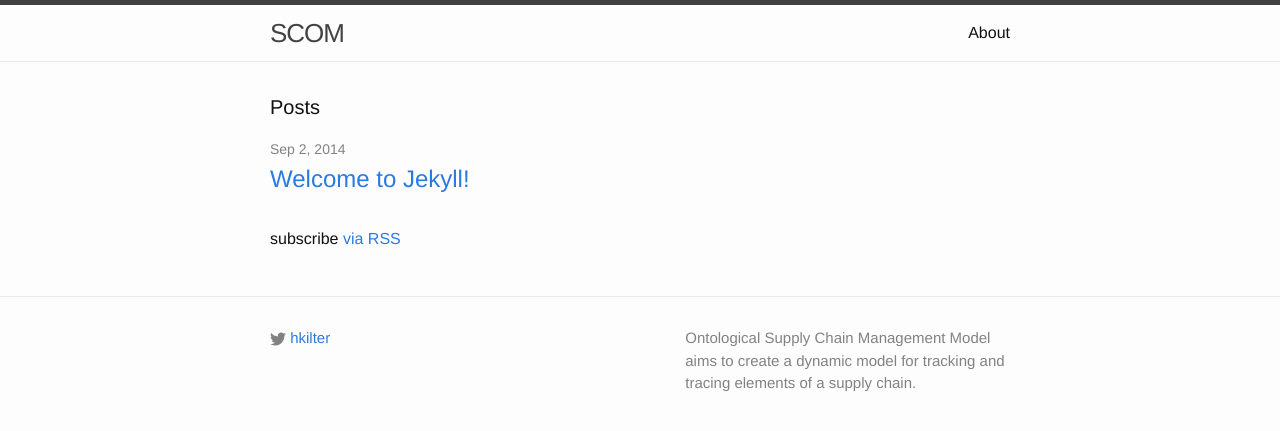
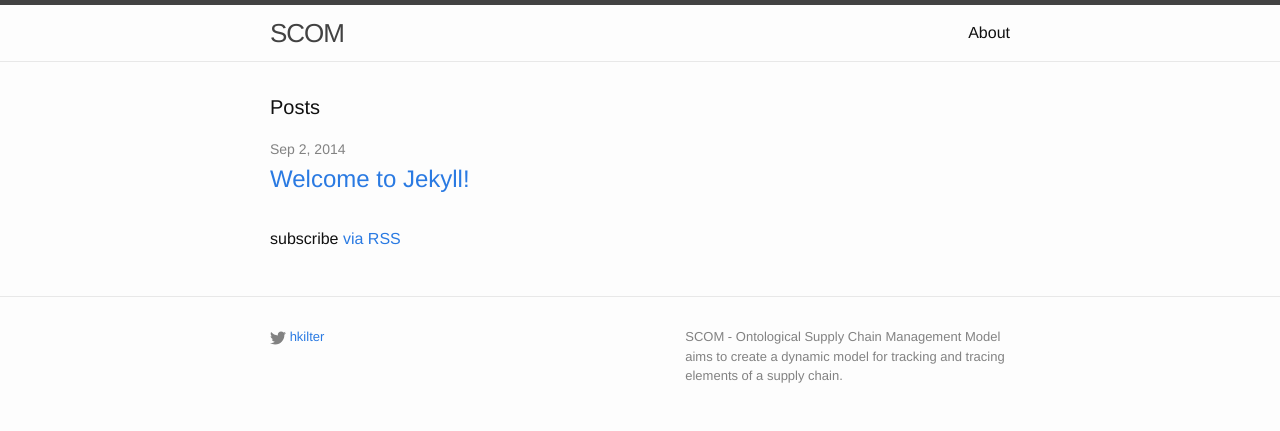
Before and after one commit to hkilter/hkilter-old.github.io, a Jekyll site: the page built from index.html, in a window 1280 px wide. Shown: the top 431 px of the page. Built offline with Jekyll 4.4.1, drawn with Linux system fonts in a browser that asks for light colours.

Commit message:
css arranged

```diff
--- a/_config.yml
+++ b/_config.yml
@@ -2,7 +2,7 @@
 title: SCOM
 email:
 description: > # this means to ignore newlines until "baseurl:"
-  Ontological Supply Chain Management Model aims to create
+  SCOM - Ontological Supply Chain Management Model aims to create
   a dynamic model for tracking and tracing elements of a supply chain.
 baseurl: "" # the subpath of your site, e.g. /blog/
 url: "http://hkilter.com" # the base hostname & protocol for your site
--- a/_sass/_layout.scss
+++ b/_sass/_layout.scss
@@ -108,7 +108,7 @@
 }
 
 .footer-col-wrapper {
-    font-size: 15px;
+    font-size: 13px;
     color: $grey-color;
     margin-left: -$spacing-unit / 2;
     @extend %clearfix;
```
